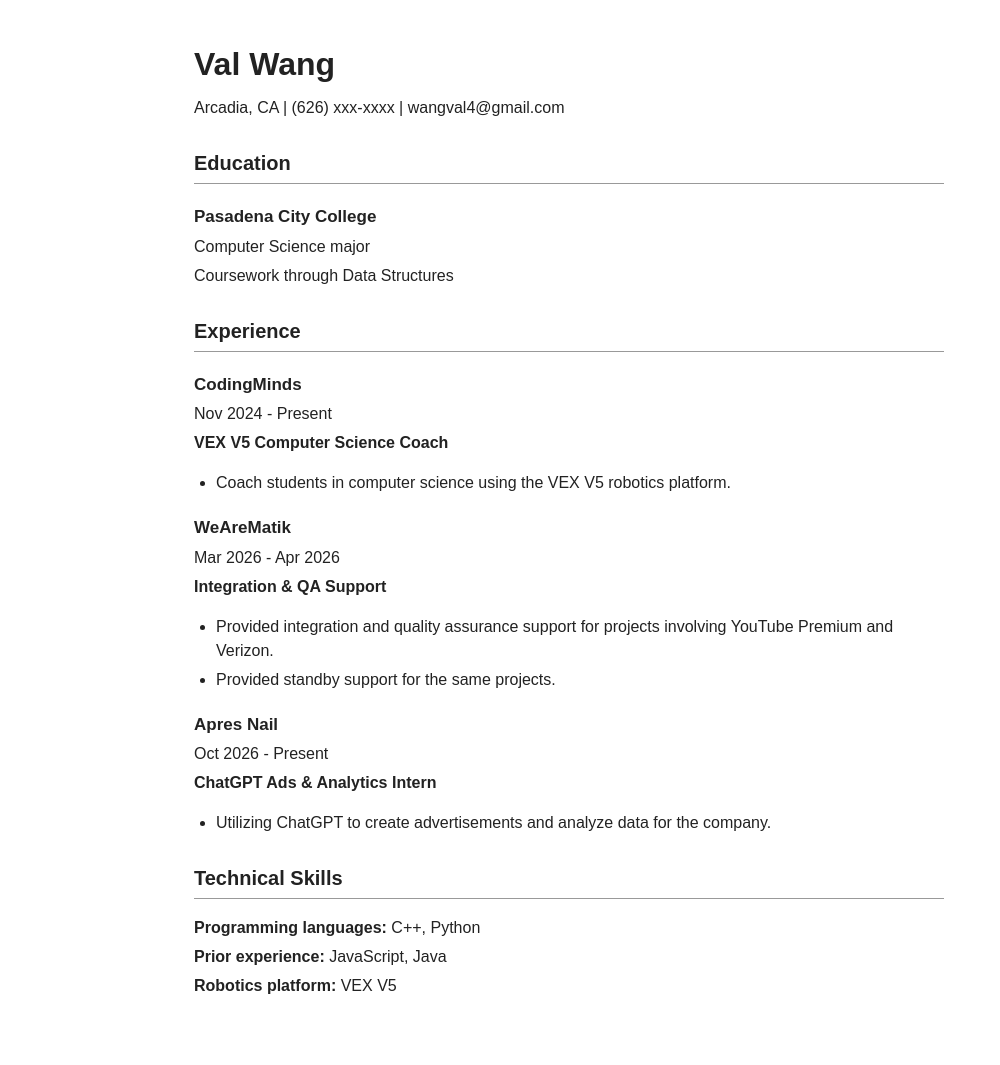
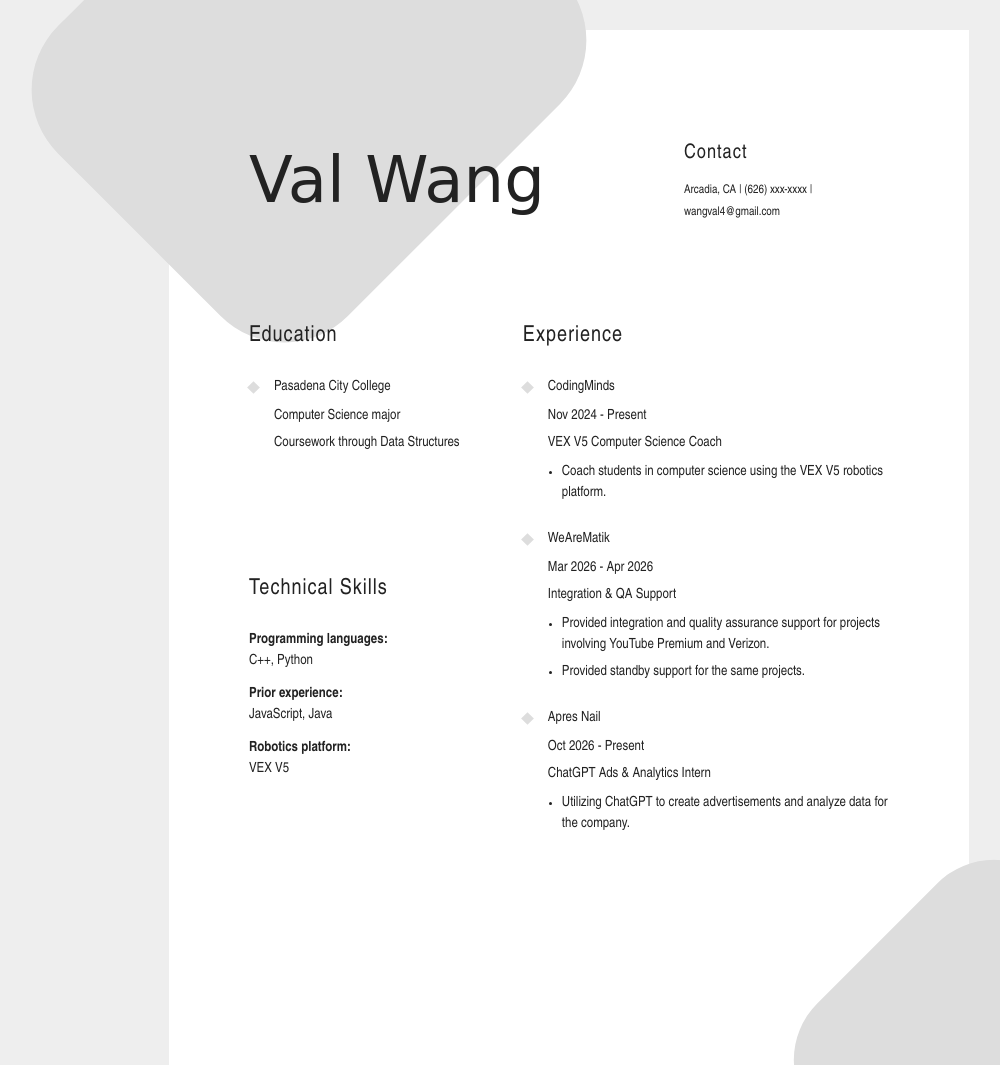
Before and after one commit to PurinatS11/Resume, a plain HTML site: page index.html in a window 1280 px wide. Shown: the top 1065 px of the page, without its empty margins (71-1071 px from the left). Before the commit the page ends 1038 px from the top, so only its background shows below. Drawn offline with Linux system fonts and the light colour scheme.

Commit message:
new style

```diff
--- a/style.css
+++ b/style.css
@@ -1,43 +1,203 @@
-body {
-  max-width: 750px;
-  margin: 40px auto;
-  padding: 0 20px;
-  font-family: Arial, sans-serif;
-  font-size: 16px;
-  line-height: 1.5;
-  color: #222;
-  background-color: white;
+* {
+  box-sizing: border-box;
 }
 
-h1 {
+html {
+  background-color: #eeeeee;
+}
+
+body {
+  max-width: 800px;
+  min-height: 1035px;
+  margin: 30px auto;
+  padding: 70px 80px;
+  background-color: white;
+  color: #222222;
+  font-family: "Arial Narrow", Arial, sans-serif;
+  font-size: 14px;
+  line-height: 1.5;
+  position: relative;
+  overflow: hidden;
+  isolation: isolate;
+}
+
+body::before {
+  content: "";
+  position: absolute;
+  width: 480px;
+  height: 410px;
+  top: -170px;
+  left: -100px;
+  background-color: #dddddd;
+  border-radius: 90px;
+  transform: rotate(-45deg);
+  z-index: -1;
+}
+
+body::after {
+  content: "";
+  position: absolute;
+  width: 330px;
+  height: 330px;
+  right: -190px;
+  bottom: -160px;
+  background-color: #dddddd;
+  border-radius: 80px;
+  transform: rotate(-45deg);
+  z-index: -1;
+}
+
+header {
+  display: flex;
+  justify-content: space-between;
+  align-items: center;
+  gap: 35px;
+  min-height: 220px;
+  padding-bottom: 60px;
+}
+
+header h1 {
+  margin: 0;
+  font-family: "Segoe Script", "Brush Script MT", cursive;
+  font-size: 64px;
+  font-weight: normal;
+  line-height: 1.1;
+}
+
+header p {
+  flex: 0 0 205px;
+  margin: 0;
+  font-size: 12px;
+  line-height: 1.8;
+  overflow-wrap: anywhere;
+}
+
+header p::before {
+  content: "Contact";
+  display: block;
   margin-bottom: 8px;
-  font-size: 32px;
+  font-size: 20px;
+  letter-spacing: 1px;
+}
+
+main {
+  display: grid;
+  grid-template-columns: 1fr 1.6fr;
+  grid-template-areas:
+    "education experience"
+    "skills experience";
+  gap: 45px;
+  align-items: start;
+}
+
+main section:nth-child(1) {
+  grid-area: education;
+}
+
+main section:nth-child(2) {
+  grid-area: experience;
+}
+
+main section:nth-child(3) {
+  grid-area: skills;
 }
 
 section {
-  margin-top: 28px;
+  min-width: 0;
 }
 
 h2 {
-  padding-bottom: 5px;
-  border-bottom: 1px solid #999;
-  font-size: 20px;
+  margin: 0 0 24px;
+  font-size: 22px;
+  font-weight: normal;
+  letter-spacing: 1px;
 }
 
 h3 {
-  margin-top: 20px;
-  margin-bottom: 5px;
-  font-size: 17px;
+  position: relative;
+  margin: 25px 0 8px;
+  font-size: 14px;
+  font-weight: normal;
+}
+
+h2 + h3 {
+  margin-top: 0;
+}
+
+h3::before {
+  content: "";
+  position: absolute;
+  width: 9px;
+  height: 9px;
+  top: 6px;
+  left: 0;
+  background-color: #dddddd;
+  transform: rotate(45deg);
+}
+
+section:nth-child(1) h3,
+section:nth-child(1) p,
+section:nth-child(2) h3,
+section:nth-child(2) p {
+  padding-left: 25px;
 }
 
 p {
-  margin: 5px 0;
+  margin: 6px 0;
+}
+
+strong {
+  font-weight: normal;
 }
 
 ul {
-  padding-left: 22px;
+  margin: 8px 0 24px;
+  padding-left: 39px;
 }
 
 li {
-  margin-bottom: 5px;
+  margin-bottom: 6px;
 }
+
+section:nth-child(3) p {
+  margin-bottom: 12px;
+}
+
+section:nth-child(3) strong {
+  display: block;
+  font-weight: bold;
+}
+
+/* Stack everything on smaller screens */
+@media (max-width: 600px) {
+  body {
+    margin: 0;
+    padding: 40px 28px;
+    min-height: 100vh;
+  }
+
+  header {
+    flex-direction: column;
+    align-items: flex-start;
+    gap: 25px;
+    min-height: auto;
+    padding-bottom: 45px;
+  }
+
+  header h1 {
+    font-size: 52px;
+  }
+
+  header p {
+    flex: auto;
+  }
+
+  main {
+    grid-template-columns: 1fr;
+    grid-template-areas:
+      "education"
+      "experience"
+      "skills";
+    gap: 35px;
+  }
+}
```
Also changed, not shown: component.webp (added).
